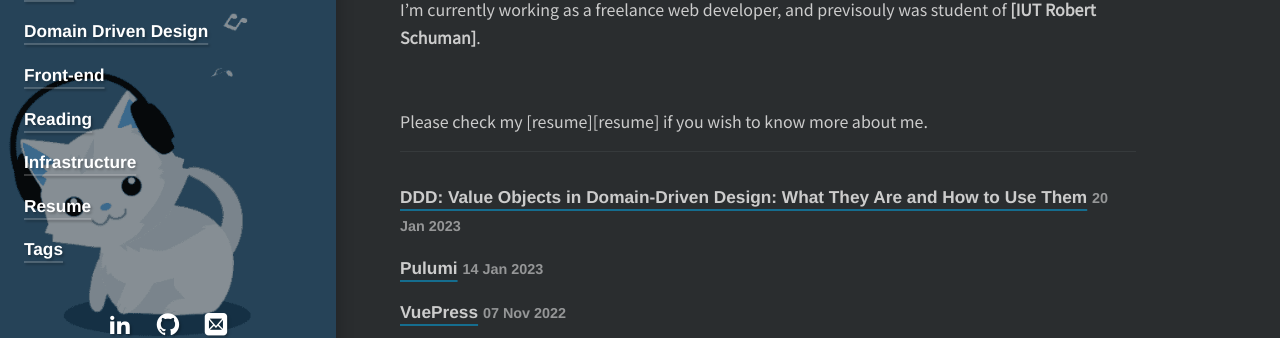
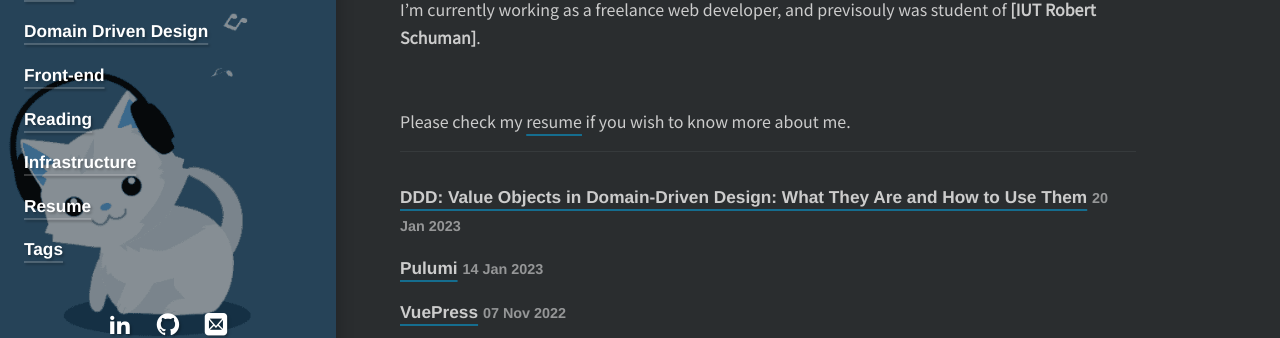
Before and after one commit to mickael-kenan/mickael-kenan, a Jekyll site: the page built from about.md, in a window 1280 px wide and 900 px high. Shown: the part 333-671 px from the top of the window. Built offline with Jekyll 4.4.1, drawn with Linux system fonts in a browser that asks for light colours; cached includes are drawn as plain includes; nearby versions of some CDN libraries; some web fonts are replaced; library files that are not in the unit come from our copies.

Commit message:
fix: about page resume link

```diff
--- a/_data/authors.yml
+++ b/_data/authors.yml
@@ -9,7 +9,7 @@ author1:
   # Markdown enabled, can use multiple paragraphs (enabled by `|`)
   about:             |
     Frelance Web Developer<br>
-    Please check my [resume][resume] to find out more about me!<br>
+    Please check my [resume](/resume/) to find out more about me!<br>
 
     [resume]: /resume/
 
--- a/about.md
+++ b/about.md
@@ -11,7 +11,7 @@ order: 1
 
 Hi, I'm **Mickaël KENAN**, *a.k.a.* **Mickeii**.<br>
 I'm currently working as a freelance web developer, and previsouly was student of **[IUT Robert Schuman]**.<br><br><br>
-Please check my [resume][resume] if you wish to know more about me.
+Please check my [resume](/resume/) if you wish to know more about me.
 
 ***
 
```
